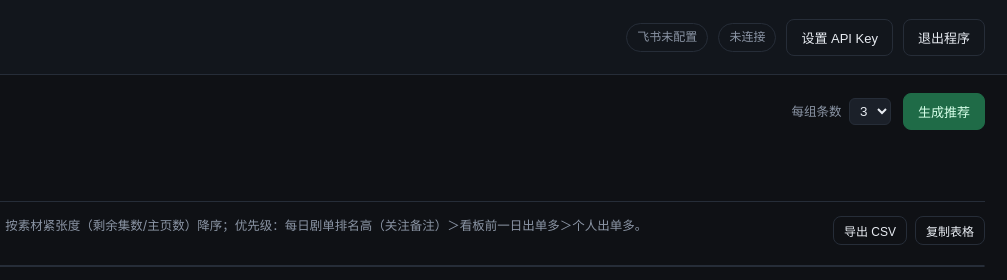
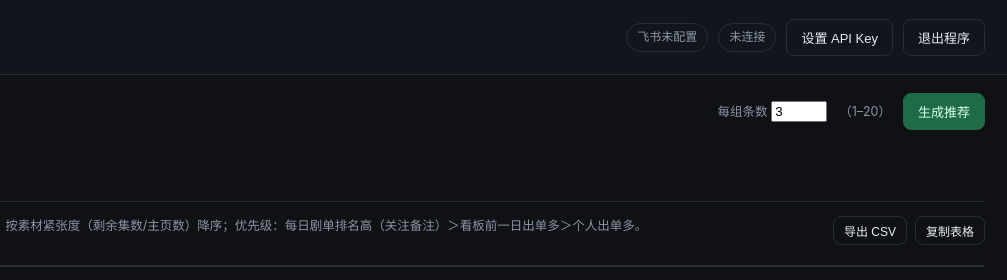
Before and after one commit to JunHuaBai96/beidou-reco, a plain HTML site: page web/index.html in a window 1280 px wide. Shown: the top 280 px of the page, 273-1280 px from the left. Drawn offline with Linux system fonts and the light colour scheme; files that its build step writes are made by us from their sources; no server answers; files whose address does not match are found by name.

Commit message:
v1.2.1: web/index.html

```diff
--- a/web/index.html
+++ b/web/index.html
@@ -36,11 +36,10 @@
     <button id="btnRefresh" class="primary">拉取 / 刷新数据</button>
     <span id="ctxInfo" class="muted">数据：未加载</span>
     <div class="spacer"></div>
-    <label class="muted">每组条数
-      <select id="perGroup">
-        <option>2</option><option selected>3</option><option>4</option><option>5</option>
-      </select>
+    <label class="muted" title="每个发布组推荐几部（1–20）">每组条数
+      <input id="perGroup" class="num" type="number" min="1" max="20" step="1" value="3"/>
     </label>
+    <span class="muted">（1–20）</span>
     <button id="btnRun" class="ok">生成推荐</button>
   </section>
 
```
